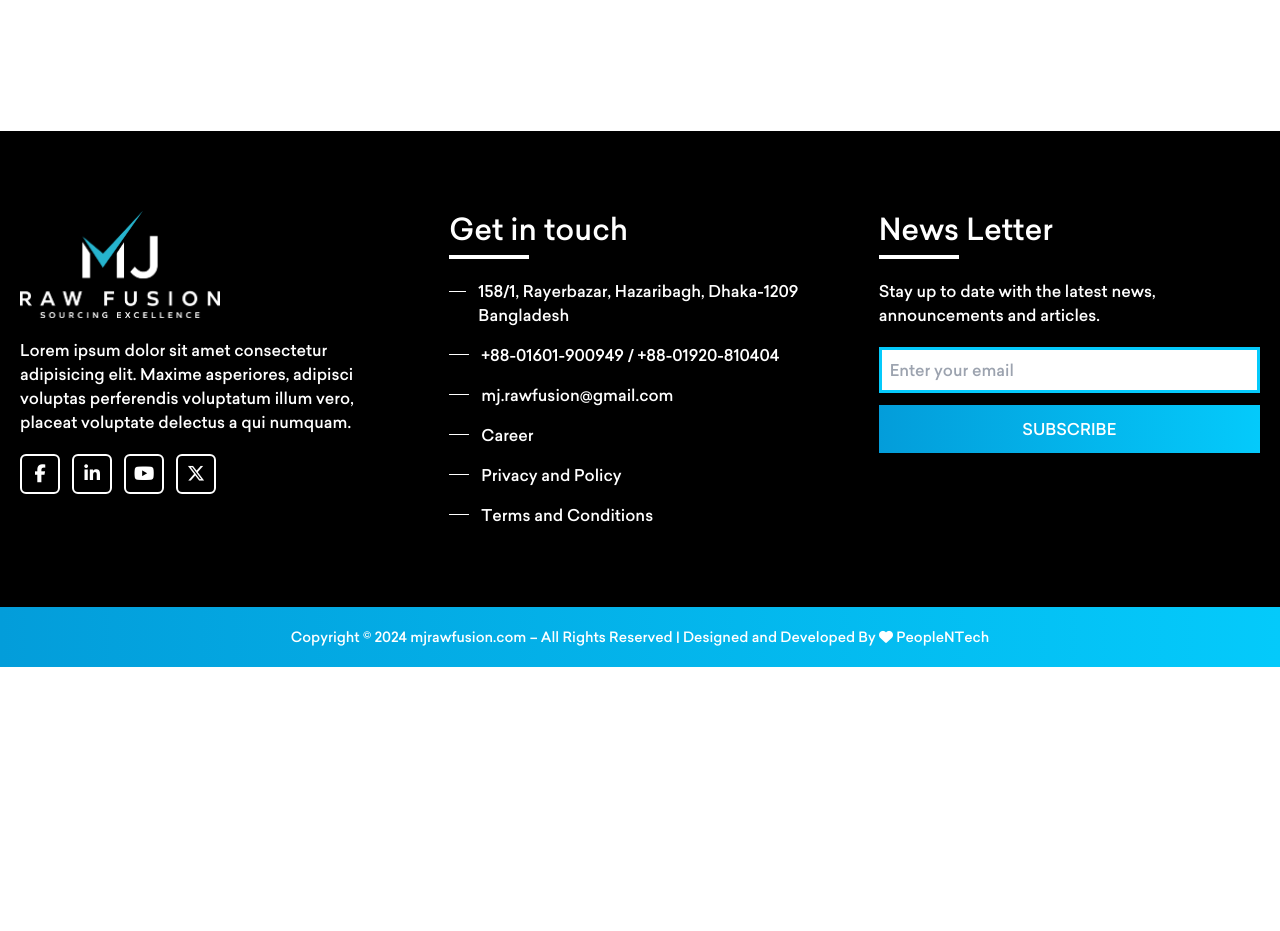
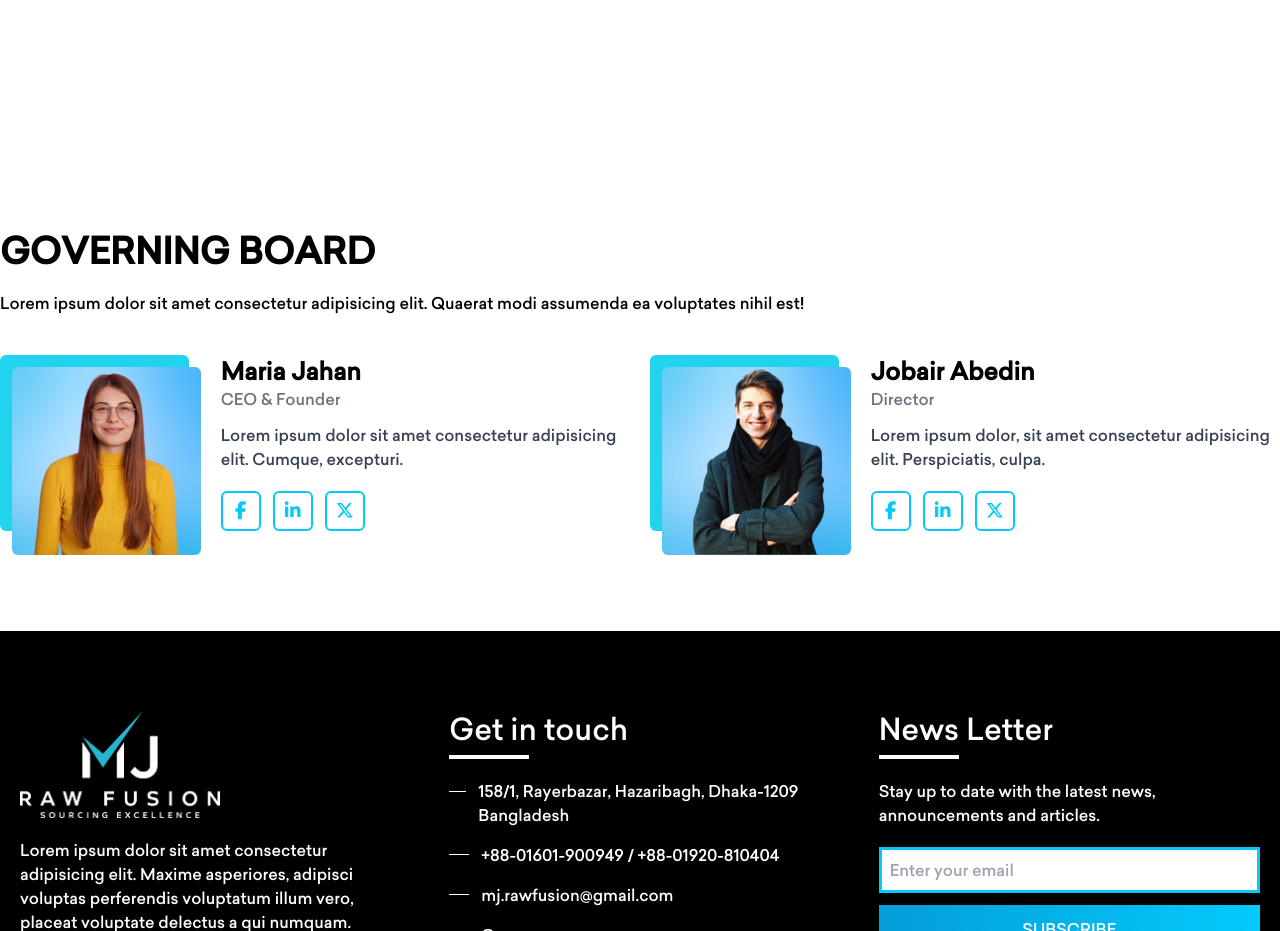
Before and after one commit to antorntech/mjrawfusion, a React (Vite) app: page /aboutus in a window 1280 px wide. Shown: the part 2680-3611 px from the top of the page. Before the commit the page ends 3347 px from the top, so only its background shows below. Built offline with nearby package versions, Linux system fonts and the light colour scheme.

Commit message:
add governingboard component

```diff
--- /dev/null
+++ b/src/components/about/GoverningBoard.jsx
@@ -0,0 +1,82 @@
+import React from "react";
+import { Link } from "react-router-dom";
+
+const GoverningBoard = () => {
+  return (
+    <div className="max-w-screen-xl mx-auto px-5 md:px-0">
+      <div>
+        <h2 className="text-2xl md:text-4xl font-bold mb-2 md:mb-5 uppercase">
+          Governing Board
+        </h2>
+        <p>
+          Lorem ipsum dolor sit amet consectetur adipisicing elit. Quaerat modi
+          assumenda ea voluptates nihil est!
+        </p>
+        <div className="grid grid-cols-1 md:grid-cols-2 gap-5 mt-5 md:mt-10">
+          <div className="col-span-1">
+            <div className="grid grid-cols-1 md:grid-cols-3 md:gap-8">
+              <div className="col-span-1 relative bg-cyan-400 rounded-md">
+                <img
+                  src="/images/gboard2.jpg"
+                  alt="gboard2.jpg"
+                  className="w-full rounded-md md:absolute md:top-3 md:left-3"
+                />
+              </div>
+              <div className="col-span-2 flex flex-col justify-center mt-2 md:mt-0 mb-5 md:mb-0">
+                <h1 className="text-2xl font-semibold">Maria Jahan</h1>
+                <p className="text-gray-500">CEO & Founder</p>
+                <p className="mt-3 text-gray-700">
+                  Lorem ipsum dolor sit amet consectetur adipisicing elit.
+                  Cumque, excepturi.
+                </p>
+                <div className="flex items-center gap-3 mt-5">
+                  <Link className="group border-2 border-[#04cafb] rounded-md w-10 h-10 flex justify-center items-center hover:border-[#04cafb] hover:bg-gradient-to-l hover:from-[#04cafb] hover:to-[#039dda] transition-all duration-500">
+                    <i class="fa-brands fa-facebook-f text-[#04cafb] group-hover:text-white  text-lg"></i>
+                  </Link>
+                  <Link className="group border-2 border-[#04cafb] rounded-md w-10 h-10 flex justify-center items-center hover:border-[#04cafb] hover:bg-gradient-to-l hover:from-[#04cafb] hover:to-[#039dda] transition-all duration-500">
+                    <i class="fa-brands fa-linkedin-in text-[#04cafb] group-hover:text-white text-lg"></i>
+                  </Link>
+                  <Link className="group border-2 border-[#04cafb] rounded-md w-10 h-10 flex justify-center items-center hover:border-[#04cafb] hover:bg-gradient-to-l hover:from-[#04cafb] hover:to-[#039dda] transition-all duration-500">
+                    <i class="fa-brands fa-x-twitter text-[#04cafb] group-hover:text-white text-lg"></i>
+                  </Link>
+                </div>
+              </div>
+            </div>
+          </div>
+          <div className="col-span-1">
+            <div className="grid grid-cols-1 md:grid-cols-3 md:gap-8">
+              <div className="col-span-1 relative bg-cyan-400 rounded-md">
+                <img
+                  src="/images/gboard1.jpg"
+                  alt="gboard1.jpg"
+                  className="w-full rounded-md md:absolute md:top-3 md:left-3"
+                />
+              </div>
+              <div className="col-span-2 flex flex-col justify-center mt-2 md:mt-0 mb-5 md:mb-0">
+                <h1 className="text-2xl font-semibold">Jobair Abedin </h1>
+                <p className="text-gray-500">Director</p>
+                <p className="mt-3 text-gray-700">
+                  Lorem ipsum dolor, sit amet consectetur adipisicing elit.
+                  Perspiciatis, culpa.
+                </p>
+                <div className="flex items-center gap-3 mt-5">
+                  <Link className="group border-2 border-[#04cafb] rounded-md w-10 h-10 flex justify-center items-center hover:border-[#04cafb] hover:bg-gradient-to-l hover:from-[#04cafb] hover:to-[#039dda] transition-all duration-500">
+                    <i class="fa-brands fa-facebook-f text-[#04cafb] group-hover:text-white  text-lg"></i>
+                  </Link>
+                  <Link className="group border-2 border-[#04cafb] rounded-md w-10 h-10 flex justify-center items-center hover:border-[#04cafb] hover:bg-gradient-to-l hover:from-[#04cafb] hover:to-[#039dda] transition-all duration-500">
+                    <i class="fa-brands fa-linkedin-in text-[#04cafb] group-hover:text-white text-lg"></i>
+                  </Link>
+                  <Link className="group border-2 border-[#04cafb] rounded-md w-10 h-10 flex justify-center items-center hover:border-[#04cafb] hover:bg-gradient-to-l hover:from-[#04cafb] hover:to-[#039dda] transition-all duration-500">
+                    <i class="fa-brands fa-x-twitter text-[#04cafb] group-hover:text-white text-lg"></i>
+                  </Link>
+                </div>
+              </div>
+            </div>
+          </div>
+        </div>
+      </div>
+    </div>
+  );
+};
+
+export default GoverningBoard;
--- a/src/components/about/OurStrength.jsx
+++ b/src/components/about/OurStrength.jsx
@@ -10,15 +10,15 @@ const OurStrength = () => {
     >
       <div className="max-w-screen-xl mx-auto">
         <div className="grid grid-cols-1 md:grid-cols-2 items-center gap-12">
-          <div className="col-span-1">
+          <div className="col-span-1 order-2 md:order-1">
             <img
               src="/images/strength.jpg"
               alt="strength"
               className="shadow-lg rounded-md"
             />
           </div>
-          <div className="col-span-1">
-            <h2 className="text-2xl md:text-4xl font-bold mb-5 uppercase">
+          <div className="col-span-1 order-1 md:order-2">
+            <h2 className="text-2xl md:text-4xl font-bold mb-2 md:mb-5 uppercase">
               Our Strength
             </h2>
             <p>
--- a/src/components/about/OurTeam.jsx
+++ b/src/components/about/OurTeam.jsx
@@ -9,9 +9,9 @@ const OurTeam = () => {
       data-aos-duration="1000"
     >
       <div className="max-w-screen-xl mx-auto">
-        <div className="grid grid-cols-1 md:grid-cols-2 items-center gap-12">
+        <div className="grid grid-cols-1 md:grid-cols-2 items-center gap-5 md:gap-12">
           <div className="col-span-1">
-            <h2 className="text-2xl md:text-4xl font-bold mb-5 uppercase">
+            <h2 className="text-2xl md:text-4xl font-bold mb-2 md:mb-5 uppercase">
               Our Team
             </h2>
             <p>
--- a/src/components/about/WhatWeDo.jsx
+++ b/src/components/about/WhatWeDo.jsx
@@ -9,9 +9,9 @@ const WhatWeDo = () => {
       data-aos-duration="1000"
     >
       <div className="max-w-screen-xl mx-auto">
-        <div className="grid grid-cols-1 md:grid-cols-2 items-center gap-12">
+        <div className="grid grid-cols-1 md:grid-cols-2 items-center gap-5 md:gap-12">
           <div className="col-span-1">
-            <h2 className="text-2xl md:text-4xl font-bold mb-5 uppercase">
+            <h2 className="text-2xl md:text-4xl font-bold mb-2 md:mb-5 uppercase">
               What We Do
             </h2>
             <p>
--- a/src/components/principals/Principals.jsx
+++ b/src/components/principals/Principals.jsx
@@ -84,7 +84,12 @@ const Principals = () => {
     },
   ];
   return (
-    <div className="max-w-screen-xl mx-auto">
+    <div
+      data-aos="fade-up"
+      data-aos-delay="100"
+      data-aos-duration="1000"
+      className="max-w-screen-xl mx-auto"
+    >
       <div className="grid grid-cols-1 md:grid-cols-2 lg:grid-cols-4 w-full h-full">
         {logos.map((logo, index) => (
           <div
--- a/src/index.css
+++ b/src/index.css
@@ -191,6 +191,21 @@ body {
   margin: 0 40px;
 }
 
+/* customer hexagon */
+.customer-hexagon {
+  box-shadow: rgba(0, 0, 0, 0.24) 0px 3px 8px;
+  clip-path: polygon(
+    20% 0%,
+    80% 0%,
+    100% 20%,
+    100% 80%,
+    80% 100%,
+    20% 100%,
+    0% 80%,
+    0% 20%
+  );
+}
+
 /* hexagon */
 .hexagon {
   clip-path: polygon(25% 6.7%, 75% 6.7%, 95% 50%, 75% 93.3%, 25% 93.3%, 5% 50%);
--- a/src/pages/AboutUs.jsx
+++ b/src/pages/AboutUs.jsx
@@ -6,6 +6,7 @@ import WhyChoose from "../components/about/WhyChoose";
 import WhatWeDo from "../components/about/WhatWeDo";
 import OurStrength from "../components/about/OurStrength";
 import OurTeam from "../components/about/OurTeam";
+import GoverningBoard from "../components/about/GoverningBoard";
 
 const AboutUs = () => {
   return (
@@ -52,6 +53,9 @@ const AboutUs = () => {
       <div className="pt-[20px] md:pt-[80px] lg:pt-[100px]">
         <OurTeam />
       </div>
+      <div className="py-[20px] md:py-[80px] lg:py-[100px]">
+        <GoverningBoard />
+      </div>
     </>
   );
 };
--- a/src/pages/OurCustomers.jsx
+++ b/src/pages/OurCustomers.jsx
@@ -61,7 +61,7 @@ const OurCustomers = () => {
             {customers.map((customer) => (
               <div
                 key={customer.id}
-                className="w-full rounded-[10px] overflow-hidden "
+                className="w-full rounded-[10px] overflow-hidden"
               >
                 <img
                   src={customer.logo}
```
Also changed, not shown: public/images/gboard1.jpg (added), public/images/gboard2.jpg (added).
